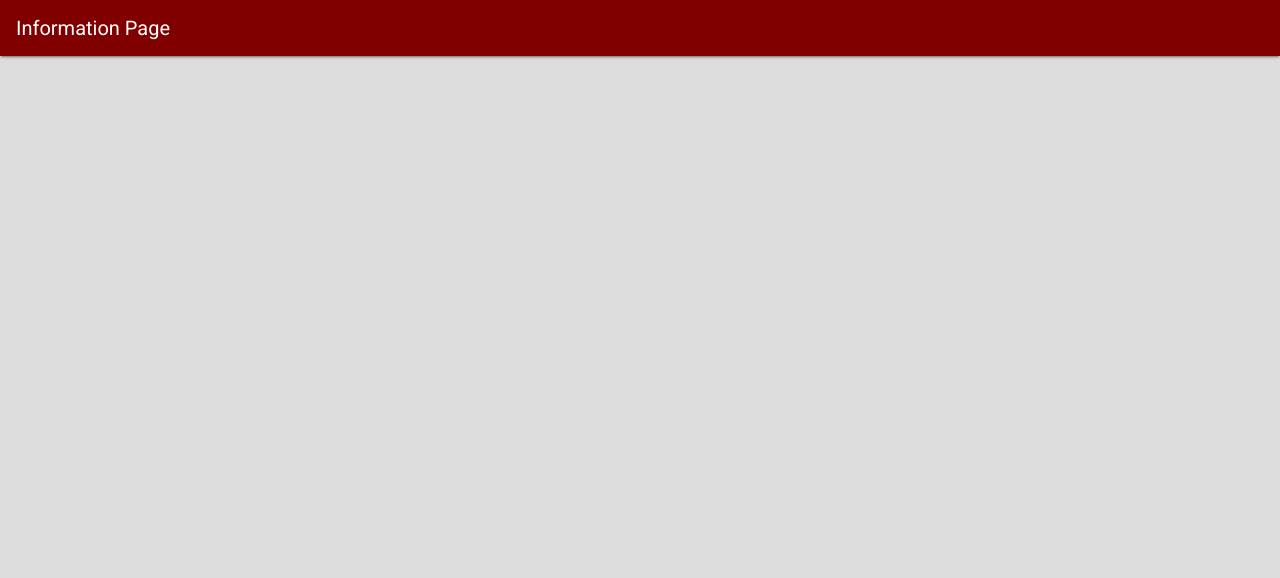
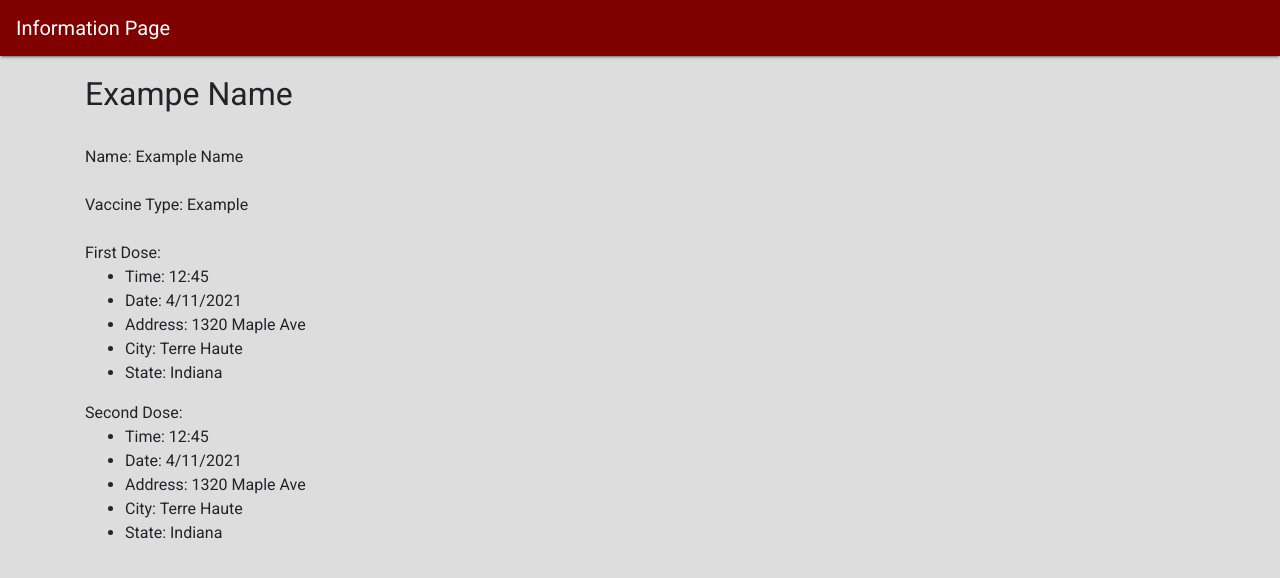
Before and after one commit to phillial/CSSE280-finalProject-phillial-ravellp, a plain HTML site: page FinalProject/public/information.html in a window 1280 px wide. Drawn offline with Linux system fonts and the light colour scheme; some packages are replaced by stand-ins of ours.

Commit message:
Update information.html

```diff
--- a/FinalProject/public/information.html
+++ b/FinalProject/public/information.html
@@ -16,6 +16,33 @@
   </nav>
   <div id="mainPage" class="container page-container">
 
+    <h2>Exampe Name</h2>
+    <br>
+    <div id="Name"><span class="label">Name:</span> Example Name</div>
+    <br>
+    <div id="Vaccine"><span class="label">Vaccine Type:</span> Example</div>
+    <br>
+    <div id="FirstDose">
+      <span class="label">First Dose:</span>
+      <ul>
+        <li id="TimeOne">Time: 12:45</li>
+        <li id="DateOne">Date: 4/11/2021</li>
+        <li id="AddressOne">Address: 1320 Maple Ave</li>
+        <li id="CityOne">City: Terre Haute</li>
+        <li id="StateOne">State: Indiana</li>
+      </ul>
+    </div>
+
+    <div id="SecondDose">
+      <span class="label">Second Dose:</span>
+      <ul>
+        <li id="TimeTwo">Time: 12:45</li>
+        <li id="DateTwo">Date: 4/11/2021</li>
+        <li id="AddressTwo">Address: 1320 Maple Ave</li>
+        <li id="CityTwo">City: Terre Haute</li>
+        <li id="StateTwo">State: Indiana</li>
+      </ul>
+    </div>
 
   </div>
   <script src="scripts/jquery.min.js"></script>
```
